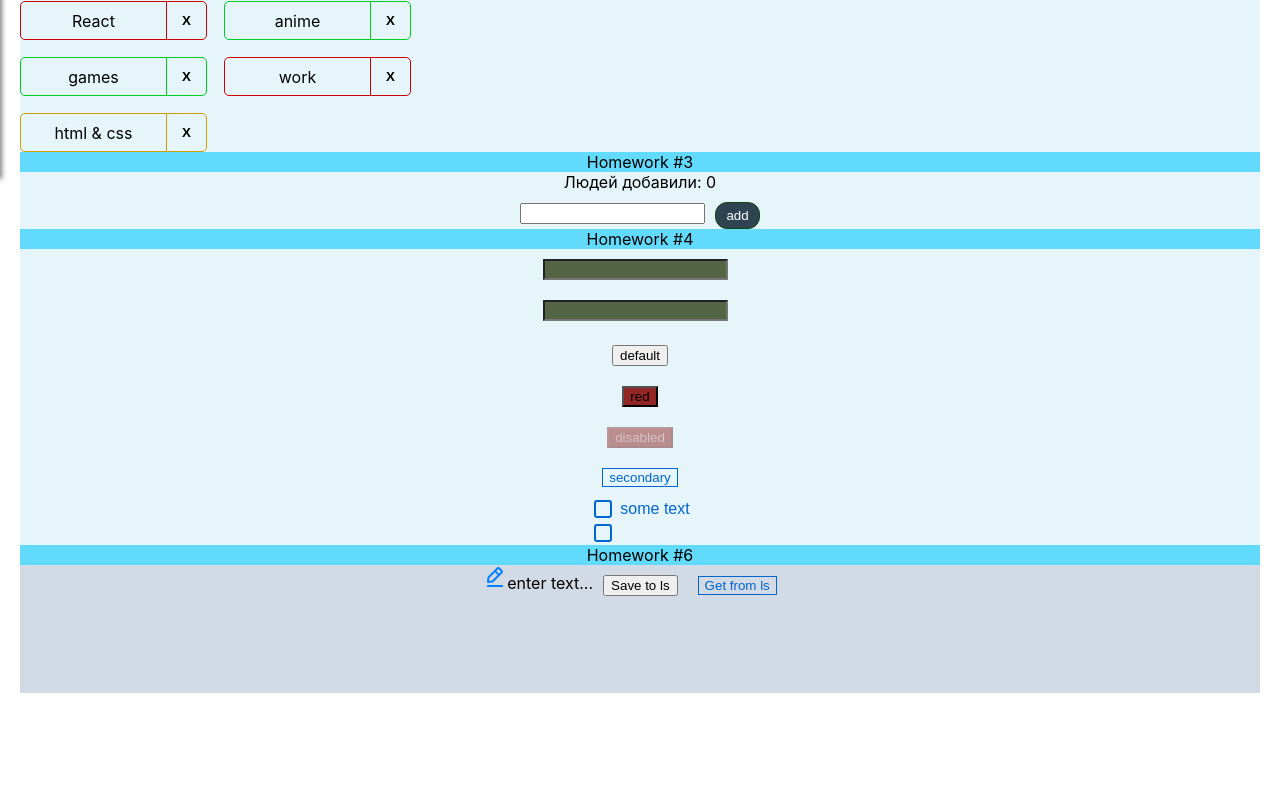
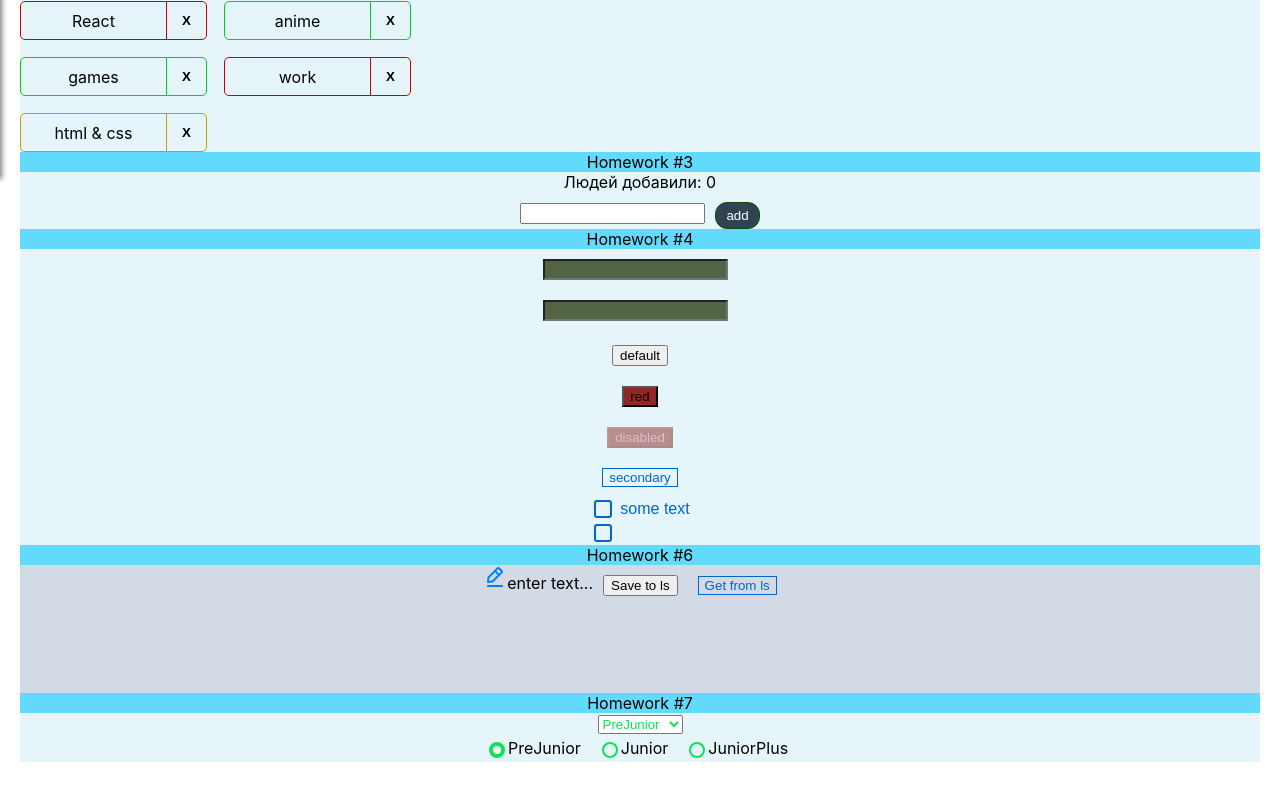
Before and after one commit to IamXacer/Ignat, a React (Create React App) app: page /#/pre-junior in a window 1280 px wide. Shown: the part 621-1421 px from the top of the page. Before the commit the page ends 1378 px from the top, so only its background shows below. Built offline with nearby package versions, Linux system fonts and the light colour scheme.

Commit message:
Homework7

```diff
--- a/src/s2-homeworks/hw05/pages/PreJunior.tsx
+++ b/src/s2-homeworks/hw05/pages/PreJunior.tsx
@@ -4,6 +4,7 @@ import HW2 from '../../hw02/HW2'
 import HW3 from '../../hw03/HW3'
 import HW4 from '../../hw04/HW4'
 import HW6 from "../../hw06/HW6";
+import HW7 from "../../hw07/HW7";
 
 function PreJunior() {
     return (
@@ -15,6 +16,7 @@ function PreJunior() {
             <HW3 />
             <HW4 />
             <HW6 />
+            <HW7 />
         </div>
     )
 }
--- a/src/s2-homeworks/hw07/HW7.tsx
+++ b/src/s2-homeworks/hw07/HW7.tsx
@@ -12,19 +12,22 @@ import s from './HW7.module.css'
 * */
 
 const arr = [
-    { id: 1, value: 'x' },
-    { id: 2, value: 'y' },
-    { id: 3, value: 'z' },
+    { id: 1, value: 'PreJunior' },
+    { id: 2, value: 'Junior' },
+    { id: 3, value: 'JuniorPlus' },
 ] // value может быть изменено
 
 const HW7 = () => {
-    const [value, onChangeOption] = useState(1) // селект и радио должны работать синхронно
+    const [value, setValue] = useState(1); // Начальное значение синхронизировано
+
+    const onChangeOption = (newValue:number) => {
+        setValue(Number(newValue)); // Убедитесь, что значение преобразовано в число
+    };
 
     return (
         <div id={'hw7'}>
             <div className={s2.hwTitle}>Homework #7</div>
 
-            {/*демонстрация возможностей компонент:*/}
             <div className={s2.hw}>
                 <div className={s.container}>
                     <div>
@@ -32,7 +35,7 @@ const HW7 = () => {
                             id={'hw7-super-select'}
                             options={arr}
                             value={value}
-                            onChangeOption={onChangeOption}
+                            onChangeOption={onChangeOption} // Используем onChangeOption
                         />
                     </div>
                     <div>
@@ -40,14 +43,15 @@ const HW7 = () => {
                             id={'hw7-super-radio'}
                             name={'hw7-radio'}
                             options={arr}
-                            value={value}
-                            onChangeOption={onChangeOption}
+                            value={value} // Передаем value
+                            onChangeOption={onChangeOption} // Используем onChangeOption
                         />
                     </div>
                 </div>
             </div>
         </div>
-    )
-}
+    );
+};
+
 
 export default HW7
--- a/src/s2-homeworks/hw07/common/c5-SuperSelect/SuperSelect.module.css
+++ b/src/s2-homeworks/hw07/common/c5-SuperSelect/SuperSelect.module.css
@@ -1,9 +1,12 @@
 .select {
+    color: #0de354;
 }
 
 .select:focus {
+    color: #0de354;
 }
 
 
 .option:hover {
+    color: #0de354;
 }
--- a/src/s2-homeworks/hw07/common/c5-SuperSelect/SuperSelect.tsx
+++ b/src/s2-homeworks/hw07/common/c5-SuperSelect/SuperSelect.tsx
@@ -36,7 +36,10 @@ const SuperSelect: React.FC<SuperSelectPropsType> = ({
         : [] // map options with key
 
     const onChangeCallback = (e: ChangeEvent<HTMLSelectElement>) => {
-        // делают студенты
+            let value = e.currentTarget.value
+        if (onChangeOption) {
+            onChangeOption(value)
+        }
     }
 
     const finalSelectClassName = s.select + (className ? ' ' + className : '')
--- a/src/s2-homeworks/hw07/common/c6-SuperRadio/SuperRadio.module.css
+++ b/src/s2-homeworks/hw07/common/c6-SuperRadio/SuperRadio.module.css
@@ -1,15 +1,33 @@
 .radio {
+    appearance: none; /* Скрываем стандартный вид */
+    width: 16px; /* Задаем фиксированную ширину */
+    height: 16px; /* Задаем фиксированную высоту */
+    border: 2px solid #0de354; /* Граница для радиокнопки */
+    border-radius: 50%; /* Радиус для круга */
+    display: inline-block;
+    position: relative;
+    cursor: pointer;
 }
 
-.radio::before {
-}
-
-
-.radio:checked::before {
+.radio:checked {
+    background-color: #0de354; /* Цвет фона при выборе */
 }
 
 .label {
+    display: inline-flex;
+    align-items: center; /* Выравнивание текста и радио по центру */
+    margin-right: 8px; /* Расстояние между радио и текстом */
+    padding: 4px; /* Добавляем немного отступа */
 }
 
-.options {
+.radio:checked::before {
+    content: '';
+    position: absolute;
+    top: 50%;
+    left: 50%;
+    width: 8px; /* Размер внутреннего круга */
+    height: 8px;
+    background-color: white; /* Цвет внутреннего круга */
+    border-radius: 50%;
+    transform: translate(-50%, -50%); /* Центрирование внутреннего круга */
 }
--- a/src/s2-homeworks/hw07/common/c6-SuperRadio/SuperRadio.tsx
+++ b/src/s2-homeworks/hw07/common/c6-SuperRadio/SuperRadio.tsx
@@ -35,7 +35,10 @@ const SuperRadio: React.FC<SuperRadioPropsType> = ({
         ...restProps
     }) => {
         const onChangeCallback = (e: ChangeEvent<HTMLInputElement>) => {
-        // делают студенты
+            let value = e.currentTarget.value
+            if (onChangeOption) {
+                onChangeOption(value)
+            }
         }
 
         const finalRadioClassName = s.radio + (className ? ' ' + className : '')
@@ -48,6 +51,10 @@ const SuperRadio: React.FC<SuperRadioPropsType> = ({
                               id={id + '-input-' + o.id}
                               className={finalRadioClassName}
                               type={'radio'}
+                              key={o.id}
+                              value={o.id}
+                              name={name}
+                              checked={o.id === value}
                               // name, checked, value делают студенты
 
                               onChange={onChangeCallback}
```
Lines whose indentation alone changed are shown as unchanged.
